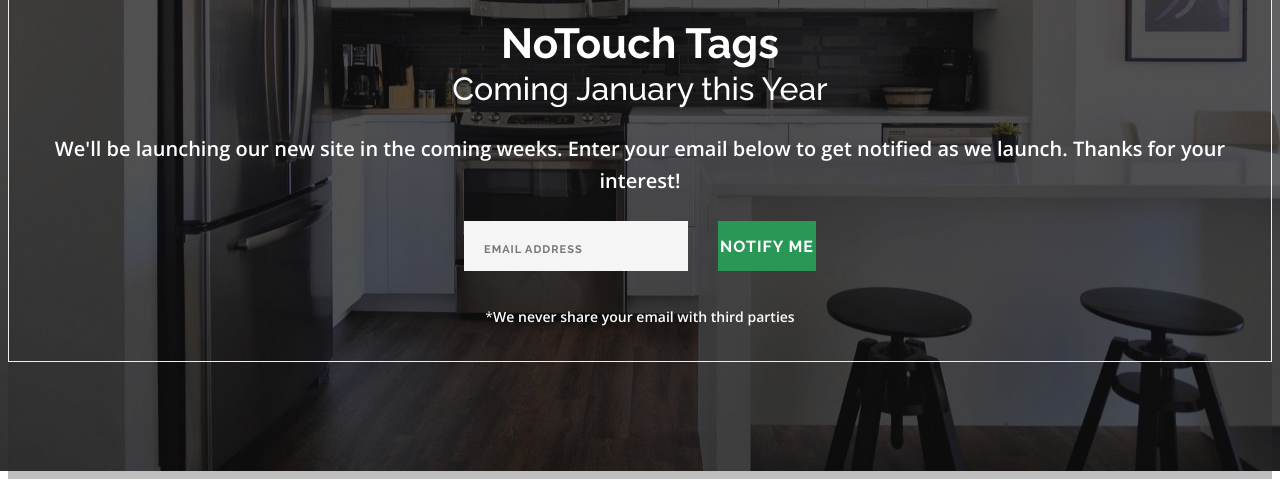
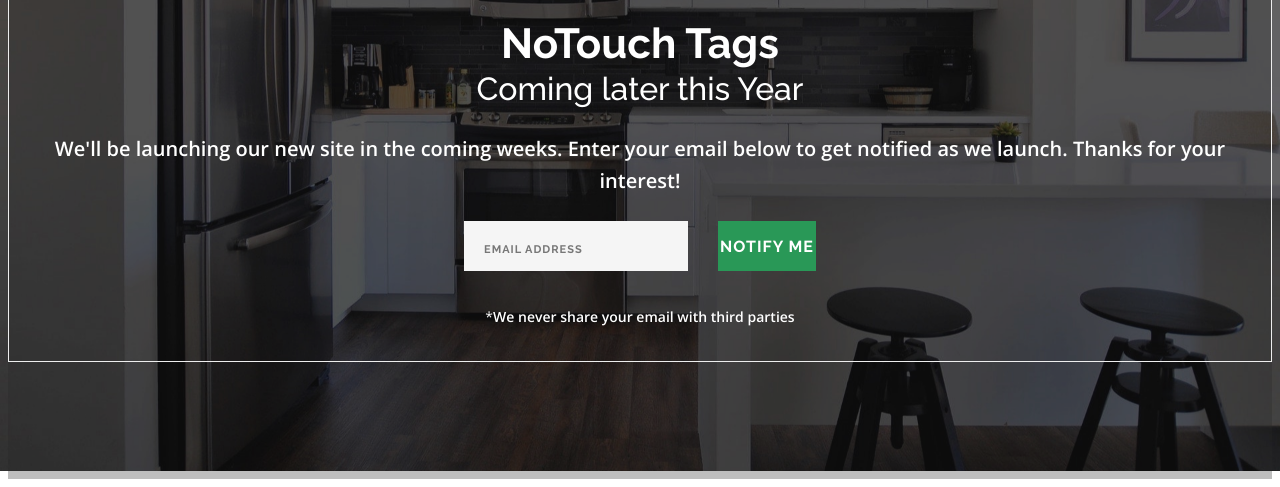
Before and after one commit to thevige/NoTouchTags_Site, a website: page index.html in a window 1280 px wide. Shown: the part 329-816 px from the top of the page. Drawn offline with nearby package versions, Linux system fonts and the light colour scheme.

Commit message:
"Back to new Mac"

```diff
--- a/index.html
+++ b/index.html
@@ -27,7 +27,7 @@
           <div class="feature bordered text-center">
             <img alt="NoTouch Tags Logo" src="img/logos/NoTouchTags_192x192.png">
             <h3 class="title">NoTouch Tags</h3>
-            <h3 class="subtitle">Coming January this Year</h3>
+            <h3 class="subtitle">Coming later this Year</h3>
             <p class="signup-description">We'll be launching our new site in the coming weeks. Enter your email below to get notified as we launch. Thanks for your interest!</p>
             <form class="halves form-newsletter"
               data-success="Thanks for your submission, we will be in touch shortly."
```
